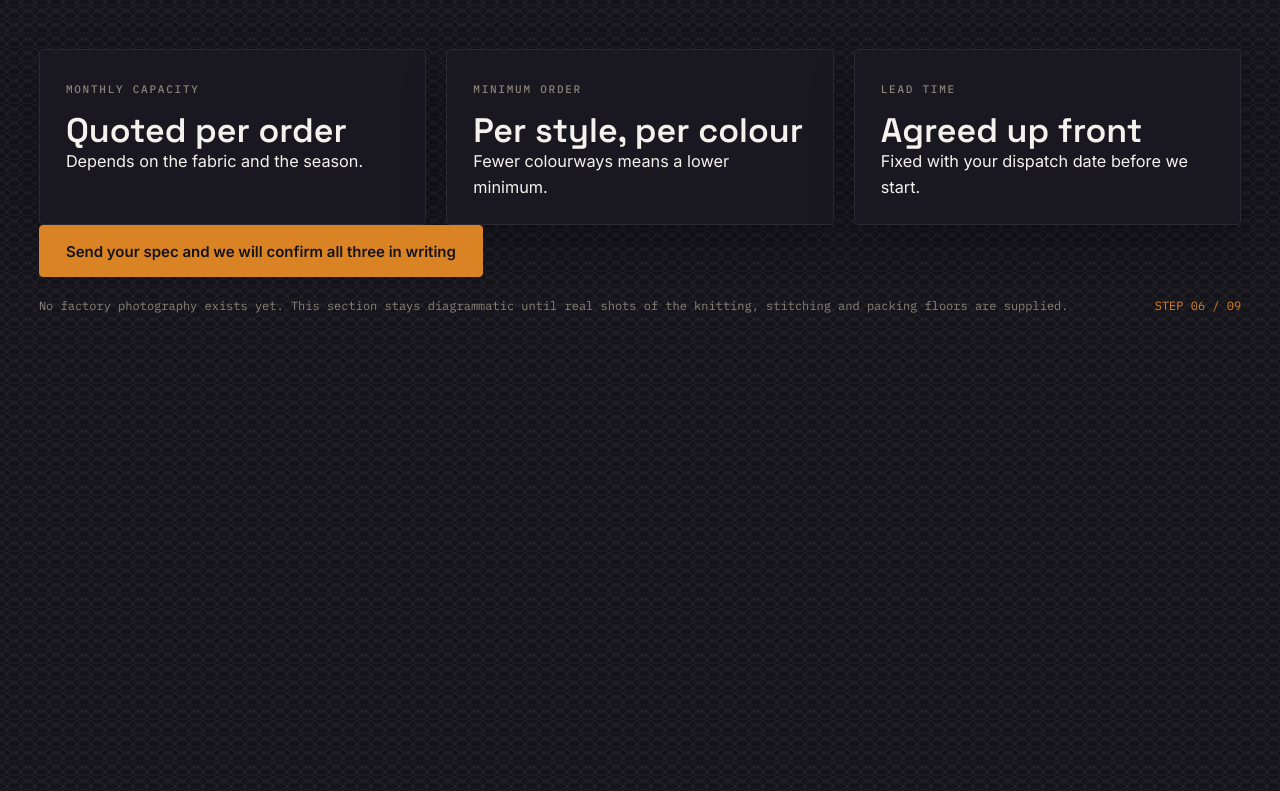
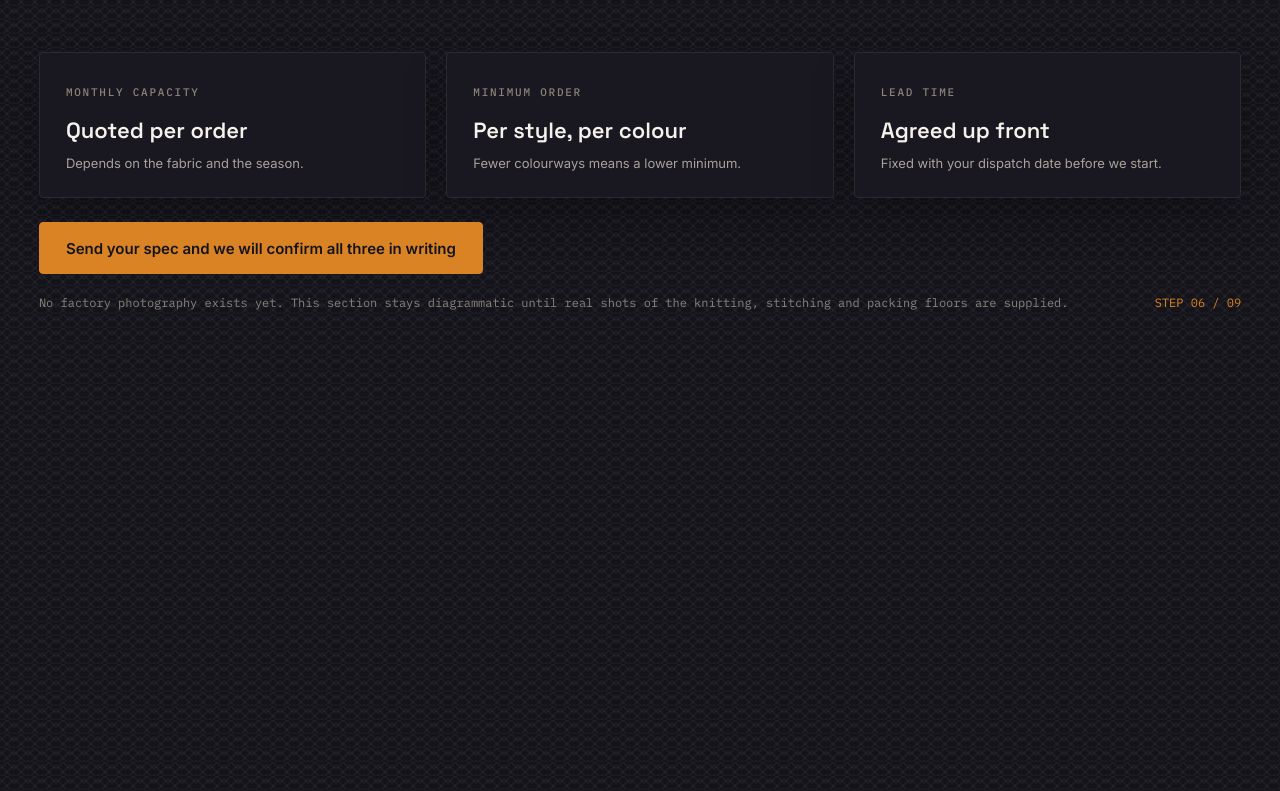
Before and after one commit to SamiyaS5904/AI-Bootcamp, a React (Vite) app in the folder Panwar Knitwear Website Redesign/panwarknitwear/panwar-knitwear/: page / in a window 1280 px wide. Shown: the part 7289-8080 px from the top of the page. Built offline with nearby package versions, Linux system fonts and the light colour scheme.

Commit message:
tidy up section ids and styles
Co-Authored-By: Claude Opus 5 <noreply@anthropic.com>

```diff
--- a/Panwar Knitwear Website Redesign/panwarknitwear/panwar-knitwear/src/sections/WhyUs.jsx
+++ b/Panwar Knitwear Website Redesign/panwarknitwear/panwar-knitwear/src/sections/WhyUs.jsx
@@ -15,7 +15,7 @@ export default function WhyUs() {
   const gridRef = useReveal({ stagger: 100 });
 
   return (
-    <section className="pk-section">
+    <section className="pk-section" id="why-us">
       <span className="pk-section-num" aria-hidden="true">
         07
       </span>
--- a/Panwar Knitwear Website Redesign/panwarknitwear/panwar-knitwear/src/styles/sections.css
+++ b/Panwar Knitwear Website Redesign/panwarknitwear/panwar-knitwear/src/styles/sections.css
@@ -855,14 +855,22 @@
   box-shadow: var(--shadow-lift);
 }
 
+/* Words, not figures — the values here are conditions, so they sit at a
+   readable heading size rather than the big stat size. */
 .pk-capacity__val {
-  font: 600 clamp(1.5rem, 1.1rem + 1.4vw, 2.125rem) / 1 var(--font-display);
+  font: 600 clamp(1.05rem, 0.9rem + 0.7vw, 1.375rem) / 1.2 var(--font-display);
   color: var(--text);
   margin-top: 14px;
 }
 
-.pk-capacity__val.pk-ph {
-  font-size: clamp(1.05rem, 0.9rem + 0.7vw, 1.375rem);
+.pk-capacity__note {
+  font: 400 13px/1.5 var(--font-body);
+  color: var(--text-dim);
+  margin-top: 10px;
+}
+
+.pk-capacity__cta {
+  margin-top: 24px;
 }
 
 .pk-mfg__foot {
@@ -1169,12 +1177,24 @@
   flex-wrap: wrap;
 }
 
+.pk-listings a,
 .pk-listings span:not(.pk-label) {
   border: 1px solid var(--line);
   border-radius: var(--radius);
   padding: 12px 18px;
   font: 500 14px/1 var(--font-body);
   color: var(--text-soft);
+}
+
+/* These are checkable claims now, so they read and behave as links. */
+.pk-listings a {
+  text-decoration: none;
+  transition: border-color var(--d-micro) var(--micro), color var(--d-micro) var(--micro);
+}
+
+.pk-listings a:hover {
+  border-color: var(--line-strong);
+  color: var(--text);
 }
 
 /* ---------------------------- Enquiry ---------------------------- */
```
